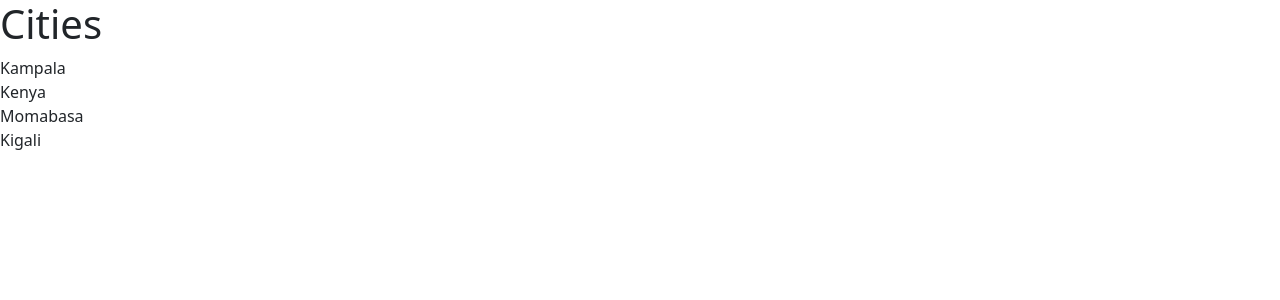
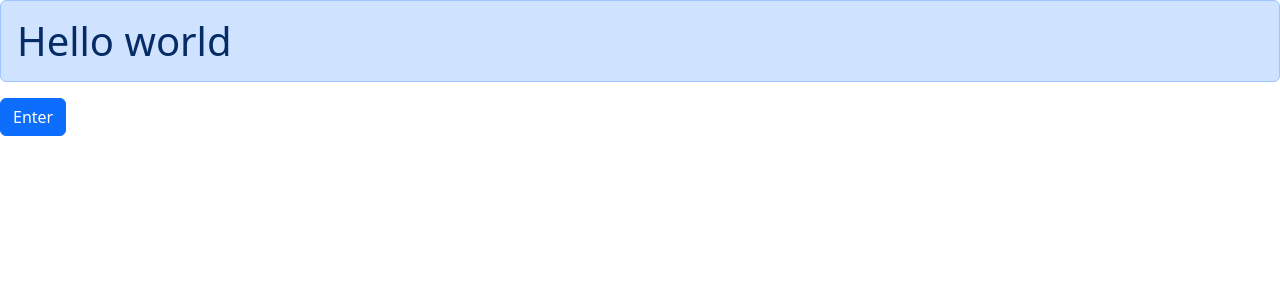
Before and after one commit to mayanjer/react-app, a React (Vite) app: page / in a window 1280 px wide. Shown: the top 300 px of the page. Built offline with nearby package versions, Linux system fonts and the light colour scheme.

Commit message:
Did the first Exercice

```diff
--- a/src/App.tsx
+++ b/src/App.tsx
@@ -3,17 +3,21 @@ import heroImg from './assets/hero.png'
 import reactLogo from './assets/react.svg'
 import viteLogo from './assets/vite.svg'
 import ListGroup from './components/ListGroup'
+import Alert from './components/Alert'
+import Button from './components/Button'
 
 
 
 function App() {
-  const handleSelect = function(item:String){
-    console.log(item)
-  }
 
-  const items = [ "Kampala","Kenya", "Momabasa" ,"Kigali" ]
-
-  return <div><ListGroup items={items} heading="Cities" onSelectItem={ handleSelect} /></div>
+  return (
+    <div>
+      <Alert>
+        Hello world
+      </Alert>{" "}
+      <Button>Enter</Button>
+    </div>
+  );
 }
 
 export default App
--- /dev/null
+++ b/src/components/Alert.tsx
@@ -0,0 +1,11 @@
+import type { ReactNode } from "react"
+
+interface Props {
+    children: ReactNode;
+}
+
+function Alert({ children }: Props) {
+    return <h1 className = "alert alert-primary">{children}</h1>
+}
+
+export default Alert
--- /dev/null
+++ b/src/components/Button.tsx
@@ -0,0 +1,12 @@
+import { ReactNode } from "react";
+
+interface Props {
+    children: ReactNode;
+
+ }
+
+
+function Button({children}: Props) {
+    return <button className = "btn btn-primary">{children}</button>
+}
+export default Button
```
